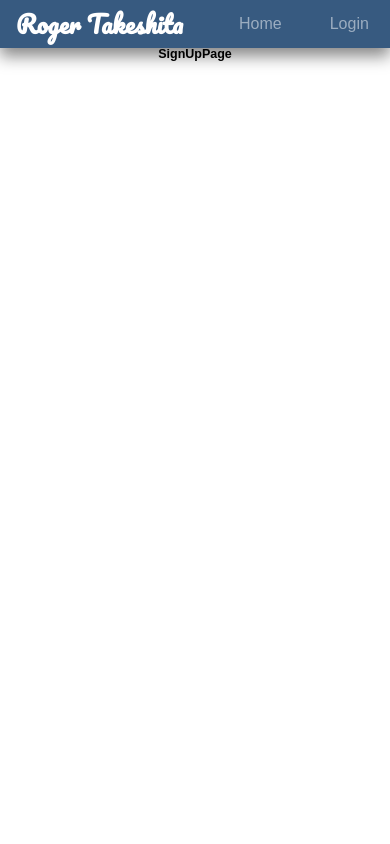
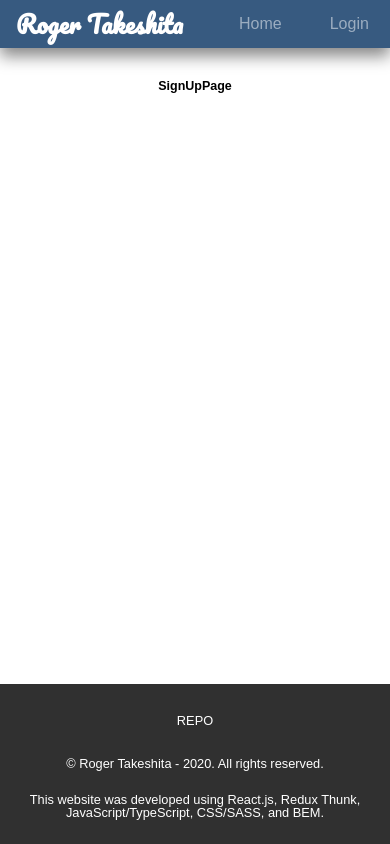
Before and after one commit to ganesank/React_Boilerplate, a React (Create React App) app: page /signup in a window 390 px wide. Shown: the top 844 px of the page. Built offline with nearby package versions, Linux system fonts and the light colour scheme.

Commit message:
feat: Should add footer
     - Added footer responsiveness

```diff
--- a/src/App.tsx
+++ b/src/App.tsx
@@ -3,6 +3,7 @@ import { Redirect, Route, Switch } from 'react-router-dom';
 import { useSelector, RootStateOrAny } from 'react-redux';
 
 import Navbar from './components/Navbar';
+import Footer from './components/Footer';
 
 import HomePage from './pages/HomePage';
 import LoginPage from './pages/LoginPage';
@@ -10,6 +11,7 @@ import SignUpPage from './pages/SignUpPage';
 
 const App: React.FC = () => {
     const user = useSelector((state: RootStateOrAny) => state.user);
+
     const route =
         user && user.firstName ? (
             <Switch>
@@ -28,7 +30,8 @@ const App: React.FC = () => {
     return (
         <div className="app">
             <Navbar />
-            {route}
+            <main>{route}</main>
+            <Footer />
         </div>
     );
 };
--- /dev/null
+++ b/src/components/Footer.tsx
@@ -0,0 +1,34 @@
+import React from 'react';
+
+const Footer: React.FC = () => {
+    return (
+        <div className="footer">
+            <div className="footer__footer-container container">
+                <div className="footer__left">
+                    <a
+                        href="https://www.linkedin.com/in/roger-takeshita/"
+                        className="footer__link"
+                        target="_blank"
+                    >
+                        &copy; Roger Takeshita - 2020. All rights reserved.
+                    </a>
+                </div>
+                <div className="footer__middle">
+                    <a
+                        href="https://github.com/Roger-Takeshita/React_Boilerplate"
+                        className="footer__link"
+                        target="_blank"
+                    >
+                        REPO
+                    </a>
+                </div>
+                <div className="footer__right">
+                    This website was developed using React.js, Redux Thunk,
+                    JavaScript/TypeScript, CSS/SASS, and BEM.
+                </div>
+            </div>
+        </div>
+    );
+};
+
+export default Footer;
--- a/src/components/Navbar.tsx
+++ b/src/components/Navbar.tsx
@@ -51,8 +51,10 @@ const Navbar: React.FC = () => {
 
     return (
         <div className="navbar">
-            <div className="navbar__logo">Roger Takeshita</div>
-            <div className="navbar__menu-container">{menu}</div>
+            <div className="container">
+                <div className="navbar__logo">Roger Takeshita</div>
+                <div className="navbar__menu-container">{menu}</div>
+            </div>
         </div>
     );
 };
--- a/src/css/2-base/_reset.sass
+++ b/src/css/2-base/_base.sass
@@ -23,3 +23,16 @@ body,
   display: flex
   flex-direction: column
   align-items: center
+
+main
+  flex-grow: 1
+  width: 100%
+  max-width: $default-page-size
+  padding: 2rem
+  display: flex
+  justify-content: center
+
+.container
+  max-width: $default-page-size
+  width: 100%
+  display: flex
--- /dev/null
+++ b/src/css/3-components/_footer.sass
@@ -0,0 +1,61 @@
+.footer
+  display: flex
+  justify-content: center
+  background-color: $color-secondary
+  height: 6rem
+  width: 100%
+  padding: 1rem
+
+  &__footer-container
+    display: grid
+    grid-template-columns: 3fr 1fr 3fr
+    grid-gap: 2rem
+    color: $color-white
+
+  &__left,
+  &__middle,
+  &__right
+    display: flex
+    align-items: center
+    justify-content: center
+    text-align: center
+    height: 100%
+    font-size: 0.8rem
+    padding: 0.5rem
+  &__link
+    text-decoration: none
+    color: $color-white
+
+    &:hover
+      color: $color-primary
+
+  @include mq-manager(tab-land)
+    height: 10rem
+    &__footer-container
+      grid-template-columns: repeat(2, 1fr)
+      grid-template-rows: repeat(2, 1fr)
+      grid-gap: 0rem
+    &__left
+      grid-column: 1 / span 1
+      grid-row: 2 / 3
+    &__right
+      grid-column: 2 / -1
+      grid-row: 2 / 3
+    &__middle
+      grid-column: 1 / -1
+      grid-row: 1 / 2
+
+  @include mq-manager(tab-port)
+    &__footer-container
+      grid-template-columns: 1fr
+      grid-template-rows: repeat(3, 1fr)
+      grid-gap: 0rem
+    &__left
+      grid-column: 1 / span 1
+      grid-row: 2 / 3
+    &__right
+      grid-column: 1 / span 1
+      grid-row: 3 / 4
+    &__middle
+      grid-column: 1 / span 1
+      grid-row: 1 / 2
--- a/src/css/3-components/_navbar.sass
+++ b/src/css/3-components/_navbar.sass
@@ -1,9 +1,9 @@
 .navbar
   display: flex
+  justify-content: center
   background-color: $color-primary
   height: 3rem
   width: 100%
-  max-width: $default-page-size
   box-shadow: 0 0.5rem 1rem rgba($color-black, 0.5)
 
   &__logo
--- a/src/css/styles.css
+++ b/src/css/styles.css
@@ -118,12 +118,6 @@
   }
 }
 
-@font-face {
-  font-family: 'PressStart2P-Regular';
-  font-weight: 400;
-  src: url("../assets/fonts/PressStart2P-Regular.ttf") format("opentype");
-}
-
 *,
 *::before,
 *::after {
@@ -162,14 +156,45 @@ body,
           align-items: center;
 }
 
+main {
+  -webkit-box-flex: 1;
+      -ms-flex-positive: 1;
+          flex-grow: 1;
+  width: 100%;
+  max-width: 110rem;
+  padding: 2rem;
+  display: -webkit-box;
+  display: -ms-flexbox;
+  display: flex;
+  -webkit-box-pack: center;
+      -ms-flex-pack: center;
+          justify-content: center;
+}
+
+.container {
+  max-width: 110rem;
+  width: 100%;
+  display: -webkit-box;
+  display: -ms-flexbox;
+  display: flex;
+}
+
+@font-face {
+  font-family: 'PressStart2P-Regular';
+  font-weight: 400;
+  src: url("../assets/fonts/PressStart2P-Regular.ttf") format("opentype");
+}
+
 .navbar {
   display: -webkit-box;
   display: -ms-flexbox;
   display: flex;
+  -webkit-box-pack: center;
+      -ms-flex-pack: center;
+          justify-content: center;
   background-color: #375a80;
   height: 3rem;
   width: 100%;
-  max-width: 110rem;
   -webkit-box-shadow: 0 0.5rem 1rem rgba(14, 14, 14, 0.5);
           box-shadow: 0 0.5rem 1rem rgba(14, 14, 14, 0.5);
 }
@@ -245,3 +270,117 @@ body,
   background-color: #253d57;
   color: white;
 }
+
+.footer {
+  display: -webkit-box;
+  display: -ms-flexbox;
+  display: flex;
+  -webkit-box-pack: center;
+      -ms-flex-pack: center;
+          justify-content: center;
+  background-color: #303030;
+  height: 6rem;
+  width: 100%;
+  padding: 1rem;
+}
+
+.footer__footer-container {
+  display: -ms-grid;
+  display: grid;
+  -ms-grid-columns: 3fr 1fr 3fr;
+      grid-template-columns: 3fr 1fr 3fr;
+  grid-gap: 2rem;
+  color: white;
+}
+
+.footer__left, .footer__middle, .footer__right {
+  display: -webkit-box;
+  display: -ms-flexbox;
+  display: flex;
+  -webkit-box-align: center;
+      -ms-flex-align: center;
+          align-items: center;
+  -webkit-box-pack: center;
+      -ms-flex-pack: center;
+          justify-content: center;
+  text-align: center;
+  height: 100%;
+  font-size: 0.8rem;
+  padding: 0.5rem;
+}
+
+.footer__link {
+  text-decoration: none;
+  color: white;
+}
+
+.footer__link:hover {
+  color: #375a80;
+}
+
+@media (max-width: 75rem) {
+  .footer {
+    height: 10rem;
+  }
+  .footer__footer-container {
+    -ms-grid-columns: (1fr)[2];
+        grid-template-columns: repeat(2, 1fr);
+    -ms-grid-rows: (1fr)[2];
+        grid-template-rows: repeat(2, 1fr);
+    grid-gap: 0rem;
+  }
+  .footer__left {
+    -ms-grid-column: 1;
+    -ms-grid-column-span: 1;
+    grid-column: 1 / span 1;
+    -ms-grid-row: 2;
+    -ms-grid-row-span: 1;
+    grid-row: 2 / 3;
+  }
+  .footer__right {
+    grid-column: 2 / -1;
+    -ms-grid-row: 2;
+    -ms-grid-row-span: 1;
+    grid-row: 2 / 3;
+  }
+  .footer__middle {
+    grid-column: 1 / -1;
+    -ms-grid-row: 1;
+    -ms-grid-row-span: 1;
+    grid-row: 1 / 2;
+  }
+}
+
+@media (max-width: 56.25em) {
+  .footer__footer-container {
+    -ms-grid-columns: 1fr;
+        grid-template-columns: 1fr;
+    -ms-grid-rows: (1fr)[3];
+        grid-template-rows: repeat(3, 1fr);
+    grid-gap: 0rem;
+  }
+  .footer__left {
+    -ms-grid-column: 1;
+    -ms-grid-column-span: 1;
+    grid-column: 1 / span 1;
+    -ms-grid-row: 2;
+    -ms-grid-row-span: 1;
+    grid-row: 2 / 3;
+  }
+  .footer__right {
+    -ms-grid-column: 1;
+    -ms-grid-column-span: 1;
+    grid-column: 1 / span 1;
+    -ms-grid-row: 3;
+    -ms-grid-row-span: 1;
+    grid-row: 3 / 4;
+  }
+  .footer__middle {
+    -ms-grid-column: 1;
+    -ms-grid-column-span: 1;
+    grid-column: 1 / span 1;
+    -ms-grid-row: 1;
+    -ms-grid-row-span: 1;
+    grid-row: 1 / 2;
+  }
+}
```
Also changed, not shown: src/css/1-helpers/_mixins.sass (+9 -9 lines), src/css/styles.sass (+4 -3 lines), 1 other file (tests, documents, lock files or other folders).
